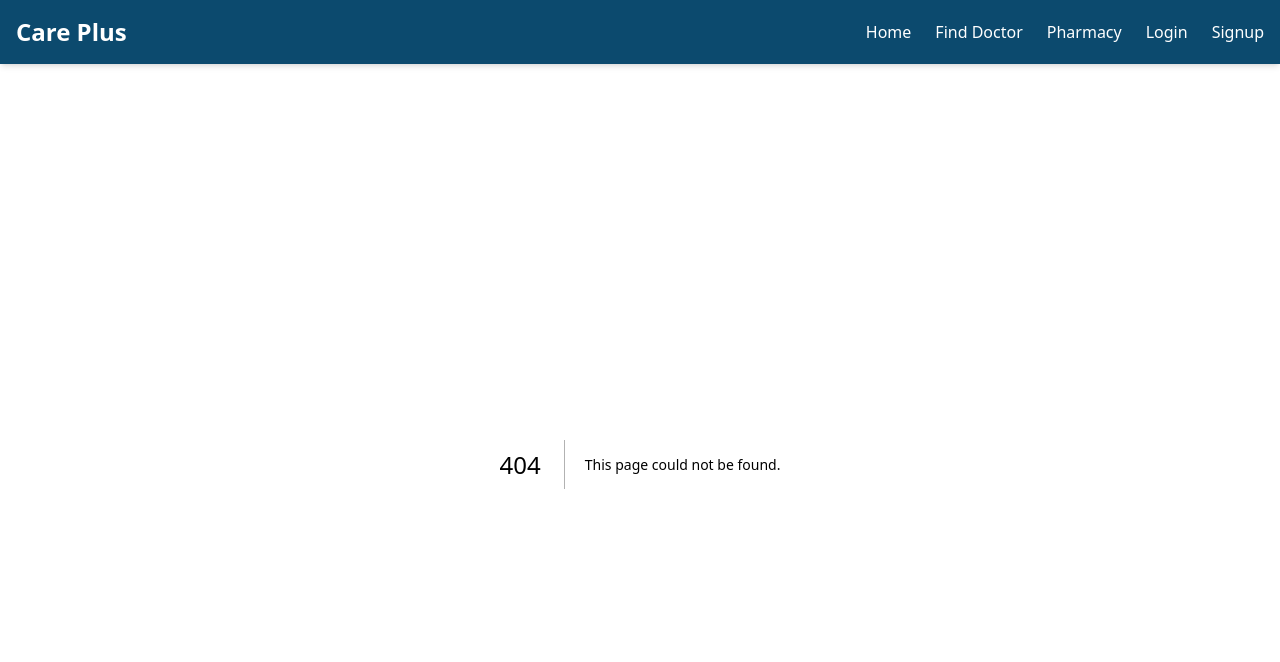
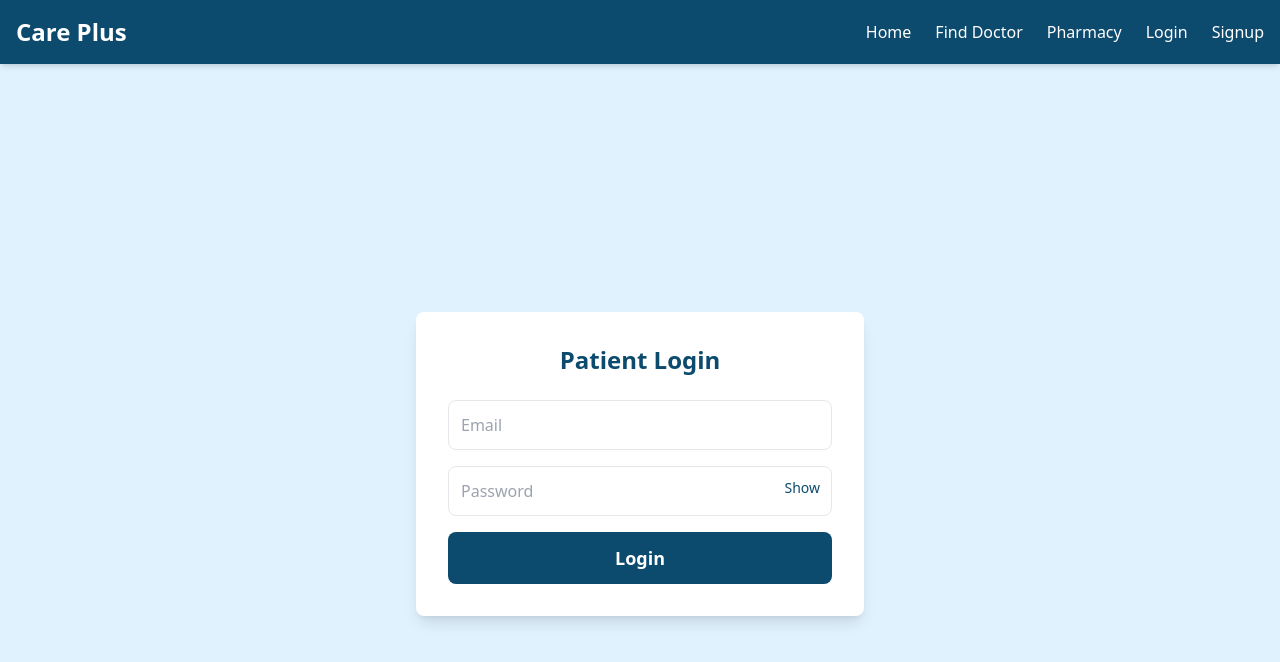
Before and after one commit to sundaysage/hospitalsystem, a Next.js app: page /patient/auth/login in a window 1280 px wide. Before the commit this address had no page. Shown: the top 662 px of the page. Built offline with nearby package versions, Linux system fonts and the light colour scheme.

Commit message:
added folders for doctor, patient and admin

```diff
--- /dev/null
+++ b/src/pages/doctor/profile.js
@@ -0,0 +1,24 @@
+import React from 'react';
+import Image from 'next/image';
+
+const docProfile = () => {
+  return (
+    <div>
+      <section className="bg-white p-10 rounded-lg shadow-lg mx-4 md:mx-20">
+        <div className="flex flex-col md:flex-row items-center gap-6">
+          <Image src="/doctor.jpg" alt="...Doctor Profile" width={200} height={200} className="rounded-full" />
+          <div>
+            <h2 className="text-2xl font-bold text-blue-600">Dr. Jon Aderson</h2>
+            <p className="text-gray-600">Cardiology | 10 Years Experience</p>
+            <p className="mt-4 text-gray-700">
+              Dr. Jon Aderson specializes in cardiology with a decade of experience in providing top-tier healthcare
+              services.
+            </p>
+          </div>
+        </div>
+      </section>
+    </div>
+  );
+};
+
+export default docProfile;
--- /dev/null
+++ b/src/pages/patient/auth/login.js
@@ -0,0 +1,68 @@
+'use client'; // Needed for Next.js App Router
+
+import { useState } from 'react';
+import { motion } from 'framer-motion';
+import { useAuth } from '../../../../components/Auth';
+
+export default function PatientLogin() {
+  const { login, loading } = useAuth();
+  const [email, setEmail] = useState('');
+  const [password, setPassword] = useState('');
+  const [showPassword, setShowPassword] = useState(false);
+
+  const handleSubmit = async (e) => {
+    e.preventDefault();
+    await login({ email, password });
+  };
+
+  return (
+    <motion.div initial={{ x: -100, opacity: 0 }} animate={{ x: 0, opacity: 1 }} transition={{ duration: 0.5 }}>
+      <div className="flex items-center justify-center min-h-screen bg-[#e0f2fe] px-4">
+        <div className="bg-white p-8 rounded-lg shadow-lg w-full max-w-md">
+          <h1 className="text-2xl font-bold text-center text-[#0c4a6e] mb-6">Patient Login</h1>
+          <form onSubmit={handleSubmit} className="space-y-4">
+            {/* Email Input */}
+            <input
+              type="email"
+              placeholder="Email"
+              value={email}
+              onChange={(e) => setEmail(e.target.value)}
+              required
+              className="w-full p-3 border rounded-lg focus:outline-none focus:ring-2 focus:ring-[#0c4a6e]"
+            />
+
+            {/* Password Input with Toggle */}
+            <div className="relative">
+              <input
+                type={showPassword ? 'text' : 'password'}
+                placeholder="Password"
+                value={password}
+                onChange={(e) => setPassword(e.target.value)}
+                required
+                className="w-full p-3 border rounded-lg focus:outline-none focus:ring-2 focus:ring-[#0c4a6e]"
+              />
+              <button
+                type="button"
+                onClick={() => setShowPassword(!showPassword)}
+                className="absolute right-3 top-3 text-sm text-[#0c4a6e] hover:underline"
+              >
+                {showPassword ? 'Hide' : 'Show'}
+              </button>
+            </div>
+
+            {/* Submit Button */}
+            <motion.button
+              type="submit"
+              disabled={loading}
+              whileHover={{ scale: 1.05 }}
+              whileTap={{ scale: 0.95 }}
+              className="w-full bg-[#0c4a6e] text-white py-3 rounded-lg text-lg font-semibold transition-all"
+            >
+              {loading ? 'Logging in...' : 'Login'}
+            </motion.button>
+          </form>
+        </div>
+      </div>
+    </motion.div>
+  );
+}
```
Also changed, not shown: src/pages/admin/auth/login.js (added), src/pages/admin/home.js (added), src/pages/doctor/auth/login.js (added), src/pages/patient/patient.js (added).
